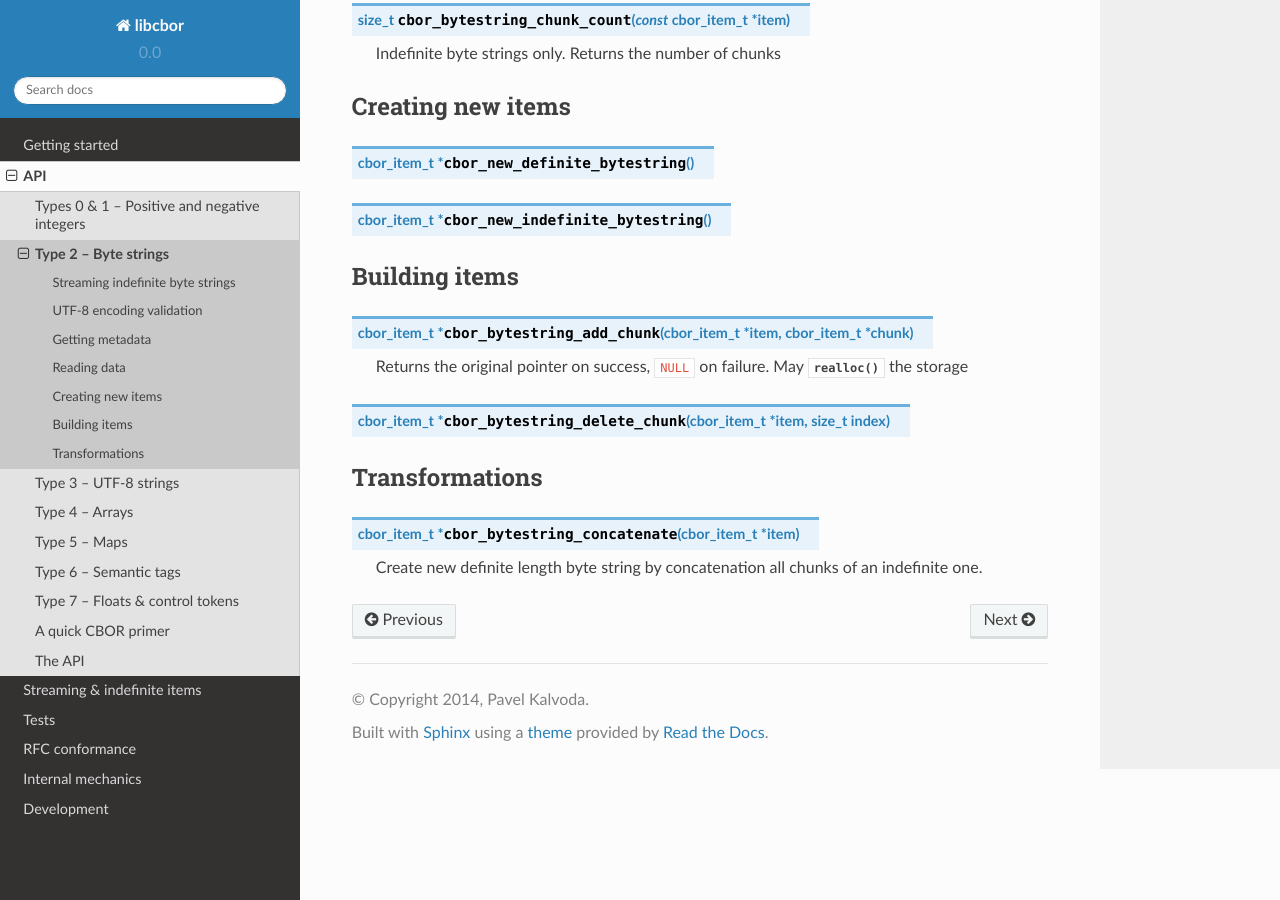
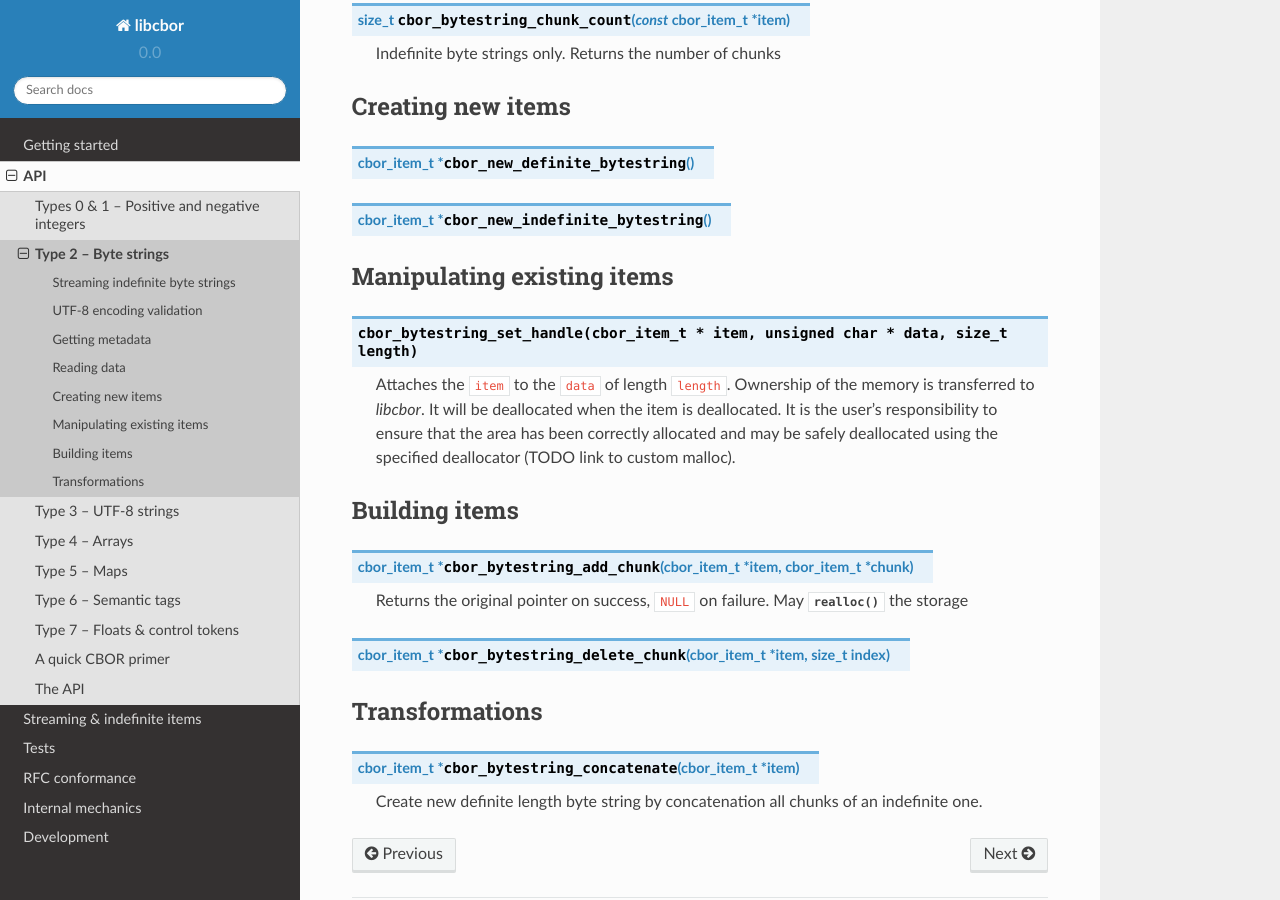
Before and after one commit to PJK/libcbor, a Sphinx documentation site: the page built from doc/source/api/type_2.rst, in a window 1280 px wide and 900 px high, scrolled down 1271 px. Built offline with Sphinx 7.4.7 and the Read the Docs theme 2.0.0, drawn with Linux system fonts in a browser that asks for light colours.

Commit message:
Document cbor_bytestring_set_handle

```diff
--- a/doc/source/api/type_2.rst
+++ b/doc/source/api/type_2.rst
@@ -59,6 +59,14 @@ Creating new items
 .. function:: cbor_item_t * cbor_new_definite_bytestring()
 .. function:: cbor_item_t * cbor_new_indefinite_bytestring()
 
+Manipulating existing items
+~~~~~~~~~~~~~~~~~~~~~~~~~~~~~~~~~~~
+
+.. function:: cbor_bytestring_set_handle(cbor_item_t * item, unsigned char * data, size_t length)
+
+    Attaches the ``item`` to the ``data`` of length ``length``. Ownership of the memory is transferred to *libcbor*. It will be deallocated when the item is deallocated. It is the user's responsibility to ensure that the area has been correctly allocated and may be safely deallocated using the specified deallocator (TODO link to custom malloc).
+
+
 Building items
 ~~~~~~~~~~~~~~~~~~~~~~~~~~~~~~~~~~~
 
```
